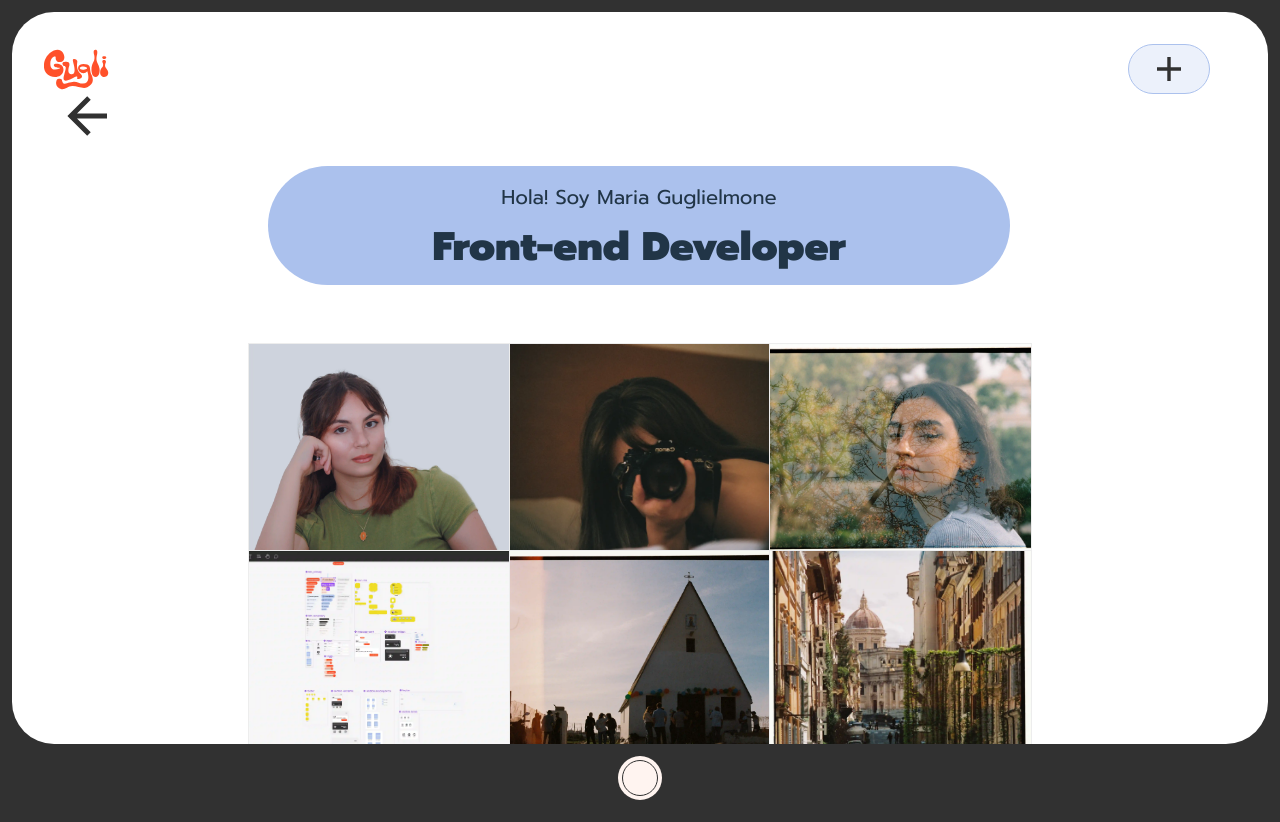
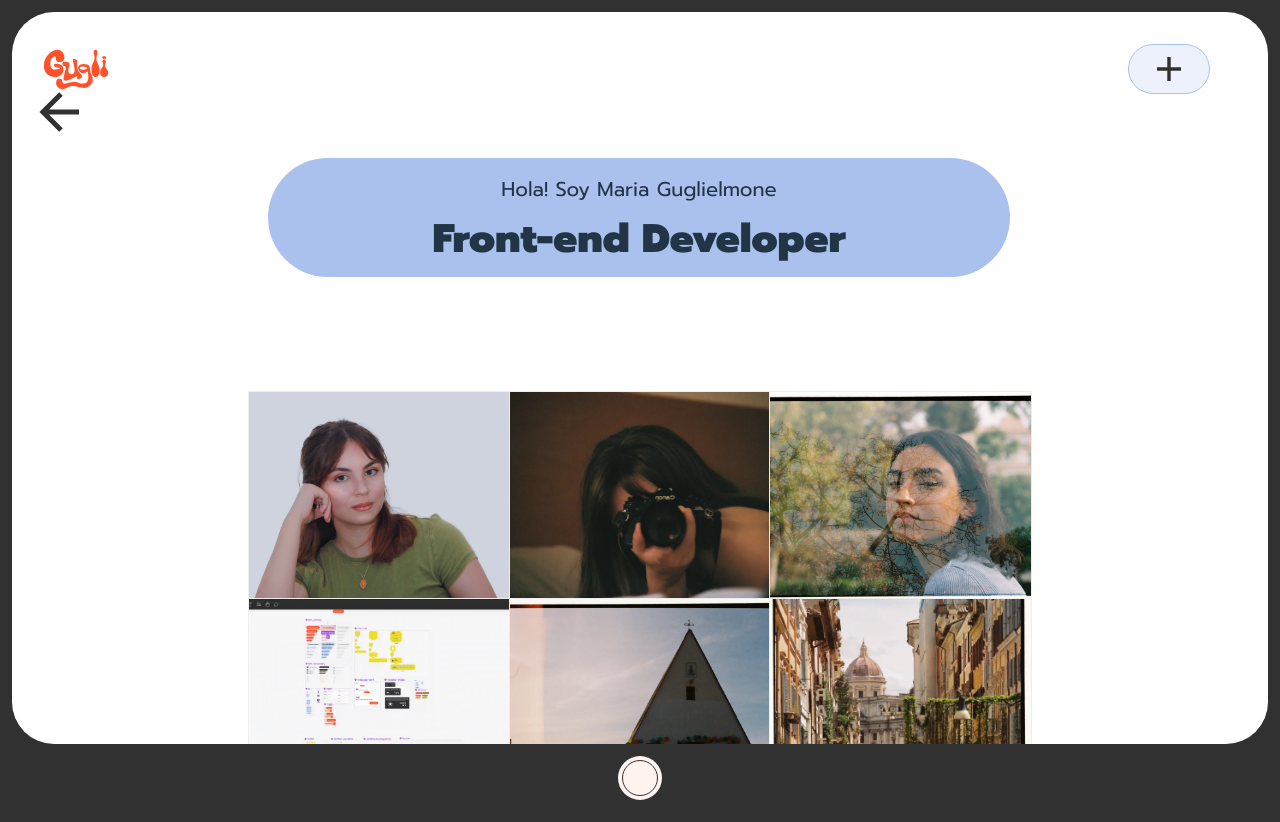
Before and after one commit to mariagugli/project-gamma, a React (Vite) app: page /sobremi in a window 1280 px wide. Built offline with nearby package versions, Linux system fonts and the light colour scheme.

Commit message:
fixed arrow btnback: position fixed

```diff
--- a/src/components/buttons/Btn.scss
+++ b/src/components/buttons/Btn.scss
@@ -163,3 +163,19 @@ a {
 .no-hovereffect-dark {
   @include btn-colors(none, none, $gray__darker);
 }
+.section__btnback {
+  padding: sizeComp(huge) sizeComp(x-normal) 0 0;
+  position: fixed;
+  top: 40px;
+  z-index: 2;
+  width: calc(100% - 3.125rem - 24px);
+}
+.btn__back {
+  display: flex;
+  width: 25px;
+  height: auto;
+  padding: 0.75rem 0.75rem;
+  @include mq ($bp-large) {
+      width: 40px;
+  }
+}
--- a/src/scss/_typography.scss
+++ b/src/scss/_typography.scss
@@ -29,6 +29,10 @@
   font-size: fs(medium);
  }
 
+.margin-top-pagecontent {
+    margin-top: 90px;
+}
+
  /*
  tres fuentes sin contar los encabezados -textos pequeños, medianos y (por si hay) grandes.
 
--- a/src/views/about/About.scss
+++ b/src/views/about/About.scss
@@ -8,16 +8,12 @@
     align-items: center;
     gap: sizeComp(x-normal);
 }
-.section__btnback {
-    padding: sizeComp(big) sizeComp(x-normal) 0 0;
-    width: 100%;
-}
 .section__title {
     background-color: $blue__dark;
     border-radius: 205px;
-    margin-bottom: sizeComp(huge);
-    width: 100%;
-    padding: sizeComp(normal) 0.75rem;
+    margin: 6rem 0;
+    width: calc(100% - sizeComp(small) * 2);
+    padding: sizeComp(normal) sizeComp(small);
 
     & > p {
         margin: 0;
@@ -67,6 +63,7 @@
     display: flex;
     flex-direction: column;
     align-items: center;
+    margin-top: 90px;
     & > p {
         font-size: fs(medium);
         width: 100%;
@@ -133,12 +130,3 @@
         }
     }
 }
-
-.btn__back {
-    display: flex;
-    width: 25px;
-    height: auto;
-    @include mq ($bp-large) {
-        width: 40px;
-    }
-}
--- a/src/views/contact/Contact.jsx
+++ b/src/views/contact/Contact.jsx
@@ -38,7 +38,7 @@ export default function Contact() {
     };
 
     return <>
-        <section className="section__contact section__btnback">
+        <section className="section__btnback">
             <Btn isLink={true} to="/" type="btn__back">
                 <IconArrowLeft fill="fill-gray__darker" />
             </Btn>
--- a/src/views/contact/Contact.scss
+++ b/src/views/contact/Contact.scss
@@ -14,7 +14,7 @@
 .section__messages {
     position: relative;
 }
-.section__contact.section__btnback {
+.section__contact {
     padding: 0 sizeComp(x-normal) 0 0;
     width: 100%;
     @include mq($bp-xsmall) {
--- a/src/views/gallery/Gallery.jsx
+++ b/src/views/gallery/Gallery.jsx
@@ -56,7 +56,7 @@ export default function Gallery() {
                 <IconArrowLeft fill="fill-gray__darker" />
             </Btn>
         </section>
-        <h1>Random Gallery</h1>
+        <h1 className='margin-top-pagecontent'>Random Gallery</h1>
         <h2 className='subtitle__gallery'>También soy fotógrafa</h2>
 
         <section className="section__gallery section__menugallery">
--- a/src/views/graphicdesign/GraphicDesign.jsx
+++ b/src/views/graphicdesign/GraphicDesign.jsx
@@ -42,7 +42,7 @@ export default function GraphicDesign() {
                 <IconArrowLeft fill="fill-gray__darker" />
             </Btn>
         </section>
-        <h1>Diseño Gráfico</h1>
+        <h1 className='margin-top-pagecontent'>Diseño Gráfico</h1>
         <div className="allsections__graphicdesign">
             <section className="section__graphicdesign">
                 <article className="menu__btn--gd">
--- a/src/views/projects/Projects.jsx
+++ b/src/views/projects/Projects.jsx
@@ -20,7 +20,7 @@ export default function Projects() {
                 <IconArrowLeft fill="fill-gray__darker" />
             </Btn>
         </section>
-        <h1>{listadoSeleccionado.title}</h1>
+        <h1 className="margin-top-pagecontent">{listadoSeleccionado.title}</h1>
 
         <section className="section__tags--projects">
             {listadoSeleccionado.tags.map(tag => <Tag type={tag} key={tag} size="tag-small" />)}
```
Also changed, not shown: src/components/buttons/Btn.jsx (+14 -2 lines).
